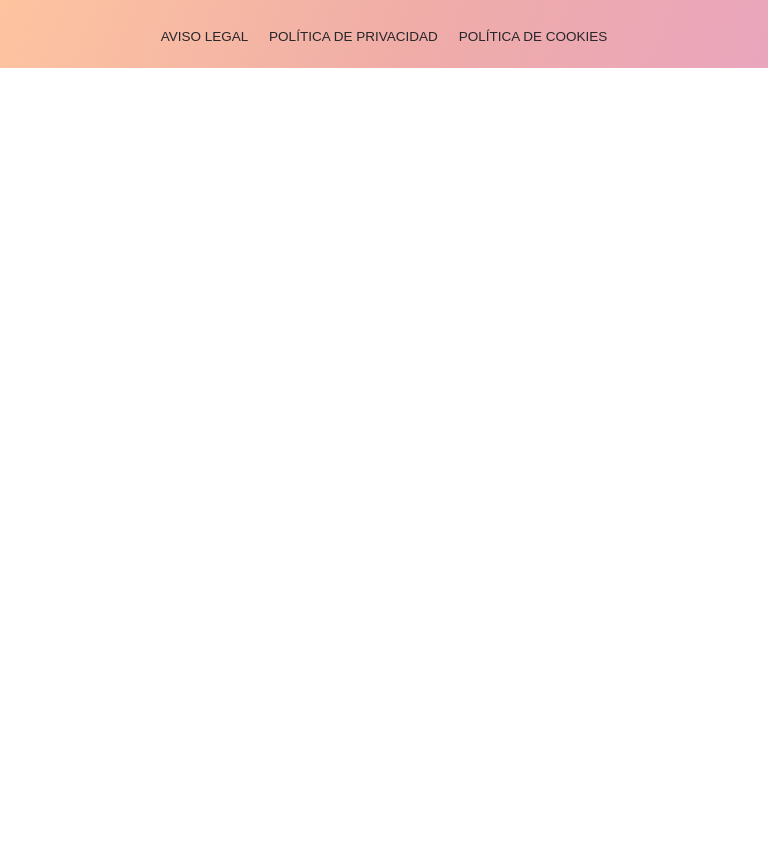
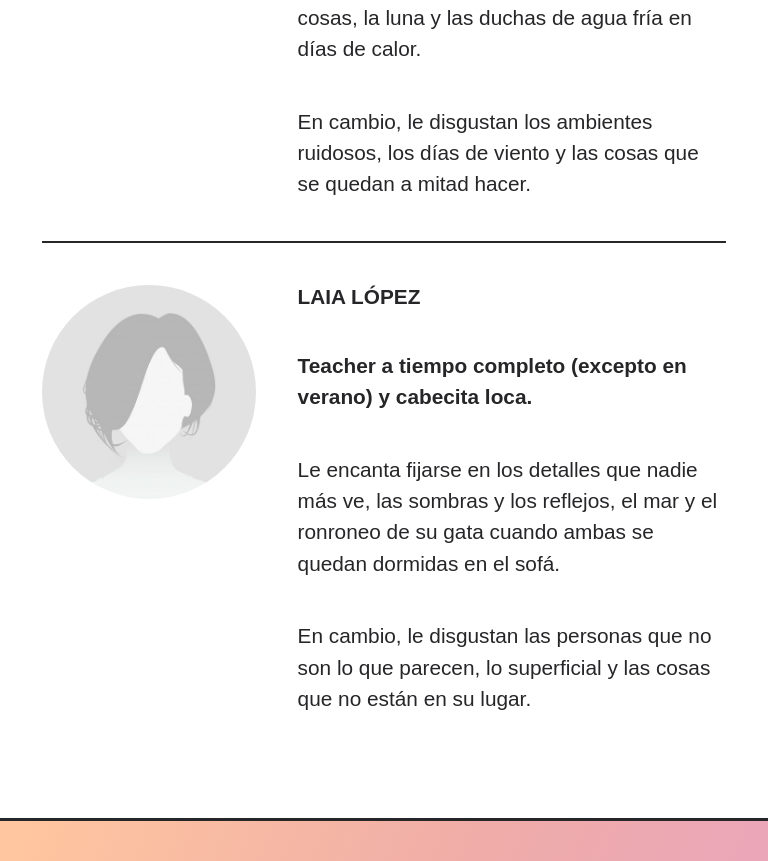
Before and after one commit to aaronadal/cebrasdepaso, a Vue app: page /nosotros in a window 768 px wide. Shown: the part 2121-2982 px from the top of the page. Before the commit the page ends 2189 px from the top, so only its background shows below. Built offline with nearby package versions, Linux system fonts and the light colour scheme; a small style sheet from the web is missing.

Commit message:
Team members

```diff
--- /dev/null
+++ b/src/components/TeamMember.vue
@@ -0,0 +1,19 @@
+<script setup lang="ts">
+declare interface Props {
+    avatar: string,
+    name: string,
+}
+
+// eslint-disable-next-line no-undef
+defineProps<Props>()
+</script>
+
+<template>
+    <article class="team-member">
+        <img :src="avatar" class="avatar" />
+        <h3 class="name">{{ name }}</h3>
+        <div class="content">
+            <slot />
+        </div>
+    </article>
+</template>
--- a/src/components/layout/PageFooter.vue
+++ b/src/components/layout/PageFooter.vue
@@ -16,7 +16,6 @@ import { CONTACT_EMAIL } from '@/config'
               <Icon class="icon-item icon" weight="light" icon="google-podcasts-logo" />
               <Icon class="icon-item icon" weight="light" icon="apple-podcasts-logo" />
               <Icon class="icon-item icon" weight="light" icon="rss" />
-              <Icon class="icon-item icon" weight="light" icon="globe" />
             </div>
           </div>
           <div class="separator" />
--- a/src/styles/_layout.scss
+++ b/src/styles/_layout.scss
@@ -105,9 +105,9 @@ body,
 
       .icon-items {
         margin-top: .5rem;
-        font-size: 1.5rem;
+        font-size: 1.75rem;
         display: flex;
-        gap: .5rem;
+        gap: 1rem;
       }
     }
 
--- /dev/null
+++ b/src/styles/_team_member.scss
@@ -0,0 +1,47 @@
+.team-member {
+  display: flex;
+  flex-direction: column;
+  align-items: center;
+  justify-content: start;
+  margin: 0;
+  gap: 2rem;
+
+  .avatar {
+    width: 200px;
+    max-width: 100%;
+    aspect-ratio: 1;
+    border-radius: 50%;
+  }
+
+  .name {
+    text-transform: uppercase;
+  }
+}
+
+@media (min-width: 601px) and (max-width: 886px) {
+  .team-member {
+    display: grid;
+    grid-template-areas: 'avatar name' 'avatar content';
+    grid-template-columns: 1fr 2fr;
+    grid-template-rows: auto auto;
+
+    .name {
+      grid-area: name;
+      margin: 0;
+    }
+
+    .avatar {
+      align-self: start;
+      width: 100%;
+      grid-area: avatar;
+    }
+
+    .name {
+      grid-area: name;
+    }
+
+    .content {
+      grid-area: content;
+    }
+  }
+}
--- a/src/styles/app.scss
+++ b/src/styles/app.scss
@@ -14,6 +14,7 @@
 @import "audio_player";
 @import "progress_bar";
 @import "paginator";
+@import "team_member";
 
 @import "pages/home";
 @import "pages/about";
--- a/src/styles/pages/_about.scss
+++ b/src/styles/pages/_about.scss
@@ -2,4 +2,46 @@
   .audio-player {
     @extend %full-gradient-animated;
   }
+
+  .team {
+    display: grid;
+    grid-template-columns: repeat(2, 1fr);
+    grid-template-rows: auto;
+    gap: 2rem;
+  }
 }
+
+@media (max-width: 886px) {
+  #page-layout[data-page="about"] {
+    .team {
+      margin-top: 2rem;
+      grid-template-columns: 1fr;
+      grid-template-rows: auto auto;
+      gap: 0;
+
+      .team-member {
+        + .team-member {
+          margin-top: 2rem;
+          padding-top: 2rem;
+          border-top: 2px solid var(--text-color);
+        }
+      }
+    }
+  }
+}
+
+@media (max-width: 600px) {
+  #page-layout[data-page="about"] {
+    .team {
+      gap: 4rem;
+
+      .team-member {
+        + .team-member {
+          margin-top: 0;
+          padding-top: 0;
+          border-top: none;
+        }
+      }
+    }
+  }
+}
--- a/src/views/AboutView.vue
+++ b/src/views/AboutView.vue
@@ -1,6 +1,9 @@
 <script setup lang="ts">
 import AudioPlayer from '@/components/AudioPlayer.vue'
+import TeamMember from '@/components/TeamMember.vue'
 import Cebra from '@/assets/cebra.mp3'
+import AaronAvatar from '@/assets/placeholder-aaron.png'
+import LaiaAvatar from '@/assets/placeholder-laia.png'
 </script>
 
 <template>
@@ -46,6 +49,23 @@ import Cebra from '@/assets/cebra.mp3'
     </section>
     <section class="container">
       <h2>¿Quiénes conforman la manada?</h2>
+      <div class="team">
+        <TeamMember :avatar="AaronAvatar" name="Aarón Nadal">
+          <p><b>Desarrollador, diseñador y, en ocasiones, tremendamente disperso.</b></p>
+          <p>Le encanta el olor que se produce al abrir un libro por primera vez, la luz al incidir
+            sobre las cosas, la luna y las duchas de agua fría en días de calor.</p>
+          <p>En cambio, le disgustan los ambientes ruidosos, los días de viento y
+            las cosas que se quedan a mitad hacer.</p>
+        </TeamMember>
+        <TeamMember :avatar="LaiaAvatar" name="Laia López">
+          <p><b>Teacher a tiempo completo (excepto en verano) y cabecita loca.</b></p>
+          <p>Le encanta fijarse en los detalles que nadie más ve, las sombras y los reflejos, el mar
+            y el ronroneo de su gata cuando ambas se quedan dormidas en el sofá.</p>
+          <p>En cambio, le disgustan las personas que no son lo que parecen, lo superficial
+            y las cosas que no están en su lugar.
+          </p>
+        </TeamMember>
+      </div>
     </section>
   </div>
 </template>
```
Also changed, not shown: src/assets/placeholder-aaron.png (added), src/assets/placeholder-laia.png (added).
